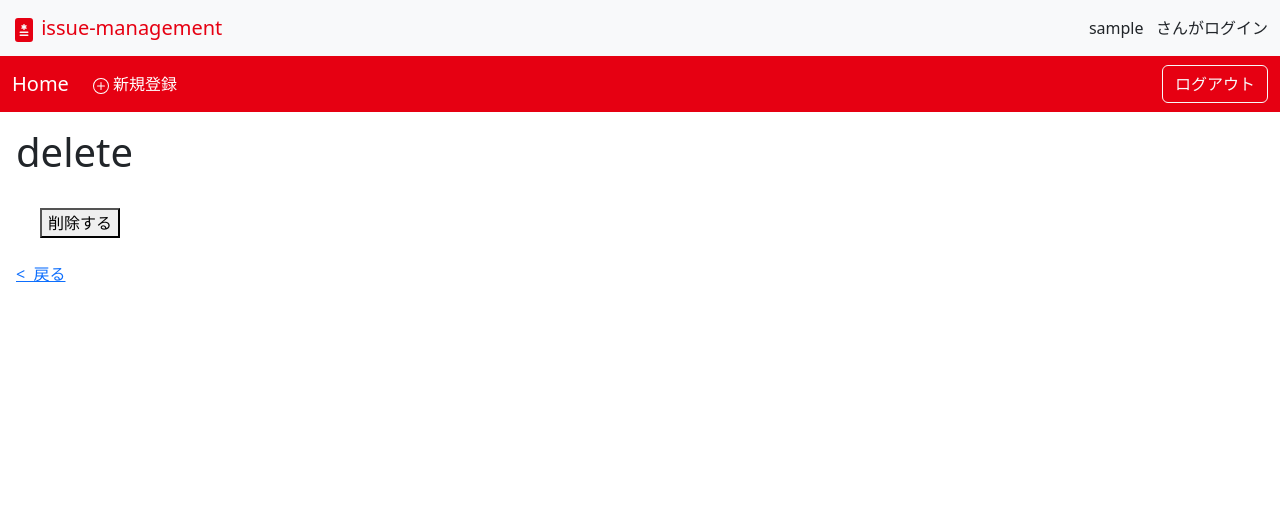
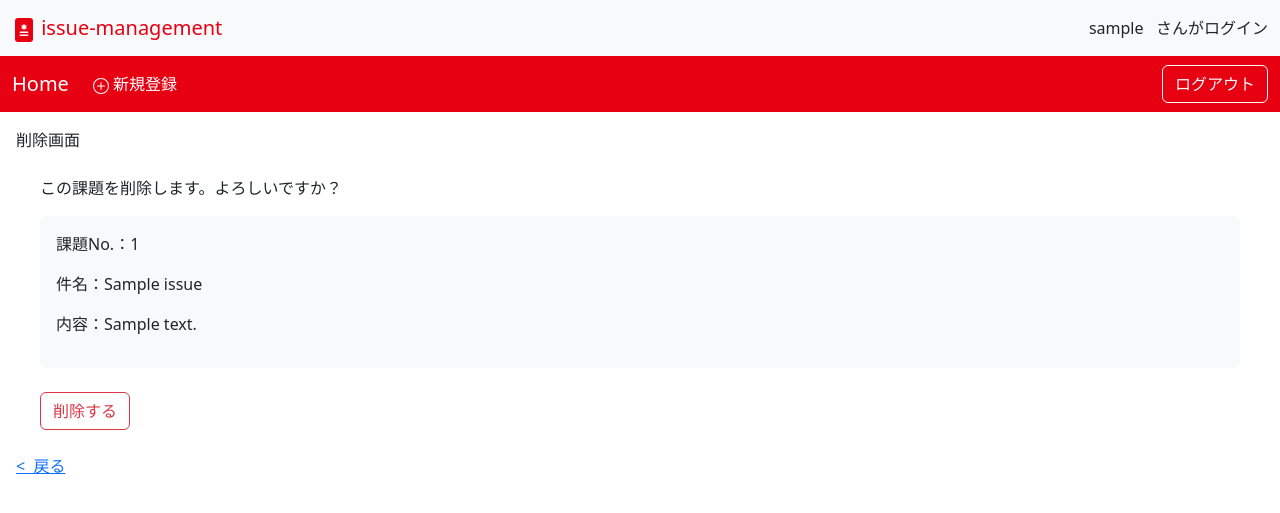
Before and after one commit to hiiragi0o/issue-management, a Django app: page /delete/1/ in a window 1280 px wide. Shown: the top 513 px of the page. Run offline with Django 4.2, Linux system fonts and the light colour scheme; a user stored in the database is signed in; tables that the repository leaves empty hold one stand-in row (values such as "Sample post").

Commit message:
“カレンダー入力値の保持、削除画面の調整”

```diff
--- a/issue/templates/create.html
+++ b/issue/templates/create.html
@@ -34,7 +34,7 @@
                 <label for="deadline">
                     期限日：
                 </label>
-                <input id="deadline" type="date" class="form-control mb-3" name="deadline" value="{{ form.deadline.value|default_if_none:"" }}">
+                <input required id="deadline" type="date" class="form-control mb-3" name="deadline" value="{{ form.deadline.value|default_if_none:"" }}">
                 <b><font color="red">{{ form.deadline.errors }}</font></b>
 
                 <label for="type">
--- a/issue/templates/delete.html
+++ b/issue/templates/delete.html
@@ -2,14 +2,22 @@
 {% block title %}削除｜issue-management{% endblock title %}
 
 {% block content %}
-<h1>
-    delete
-</h1>
+{% block h1 %}削除画面{% endblock h1 %}
+
 <div class="p-4">
     <form method="post">
         {% csrf_token %}
         {{ form.as_p }}
-        <button type="submit">削除する</button>
+        <!-- issue の内容 -->
+        <p>この課題を削除します。よろしいですか？</p>
+        <div class="p-3 mt-3 bg-light rounded">
+        <p>課題No.：{{ object.id }}</p>
+        <p>件名：{{ object.title }}</p>
+        <p>内容：{{ object.contents }}</p>
+        </div>
+        {% comment %} <button type="submit">削除する</button> {% endcomment %}
+        <button type="submit" class="btn btn-outline-danger btn-custom mt-4">削除する</button>
+
     </form>
 </div>
 
--- a/issue/templates/login.html
+++ b/issue/templates/login.html
@@ -12,7 +12,7 @@
         <label for="name">
             ユーザー名
         </label>
-        <!-- 入力値があれば残す設定：value -->
+        <!-- 入力値があれば保持する設定：value -->
         <input id="name" type="text" class="form-control mb-3" name="username" value="{{ form.username.value|default_if_none:"" }}">
         <!-- 空白の場合エラーを表示 -->
         <b><font color="red">{{ form.username.errors }}</font></b>
--- a/issue/templates/update.html
+++ b/issue/templates/update.html
@@ -34,7 +34,7 @@
                 <label for="deadline">
                     期限日：
                 </label>
-                <input id="deadline" type="date" class="form-control mb-3" name="deadline" value="{{ form.deadline.value|default_if_none:"" }}">
+                <input required id="deadline" type="date" class="form-control mb-3" name="deadline" value="{{ form.deadline.value|date:'Y-m-d'|default_if_none:"" }}">
                 <b><font color="red">{{ form.deadline.errors }}</font></b>
 
                 <label for="type">
--- a/issue/views.py
+++ b/issue/views.py
@@ -80,12 +80,13 @@ class IssuesDetailView(LoginRequiredMixin, SuccessMessageMixin, DetailView):
 
         return context
 
-class IssuesCreateView(LoginRequiredMixin, CreateView):
+class IssuesCreateView(LoginRequiredMixin, SuccessMessageMixin, CreateView):
     template_name = 'create.html'
     model = Issues
     form_class =  IssuesForm
+    success_message = "課題が作成されました！"
 
-    # success_url = 更新成功したら該当のdetailページに遷移する
+    # success_url = 作成に成功したら該当のdetailページに遷移する
     def get_success_url(self):
         return reverse_lazy('detail', kwargs={'pk': self.object.pk})
 
@@ -93,19 +94,22 @@ class IssuesCreateView(LoginRequiredMixin, CreateView):
         form.instance.user = self.request.user
         return super().form_valid(form)
 
-class IssuesUpdateView(LoginRequiredMixin, UpdateView):
+class IssuesUpdateView(LoginRequiredMixin, SuccessMessageMixin, UpdateView):
     template_name = 'update.html'
     model = Issues
     form_class =  IssuesForm
+    success_message = "課題が更新されました！"
 
     # success_url = 更新成功したら該当のdetailページに遷移する
     def get_success_url(self):
         return reverse_lazy('detail', kwargs={'pk': self.object.pk})
 
-class IssuesDeleteView(LoginRequiredMixin, DeleteView):
+class IssuesDeleteView(LoginRequiredMixin, SuccessMessageMixin, DeleteView):
     template_name = 'delete.html'
     model = Issues
     success_url = reverse_lazy("list")
+    success_message = "課題が削除されました！"
+
 
 class CommentCreateView(LoginRequiredMixin, CreateView):
     """
@@ -181,8 +185,6 @@ class FileFieldFormView(FormView):
     def form_valid(self, form):
         # アップロードファイルをリスト型で取得
         files = form.cleaned_data["files"]
-        print("ファイルをアップロードしました！") # あとで消す
-        print(files)# あとで消す
 
         # アップロード対象の Issue を取得
         issue_pk = self.kwargs.get('pk')
@@ -196,9 +198,10 @@ class FileFieldFormView(FormView):
         return super().form_valid(form)
 
 # ログインビューを作成
-class LoginView(BaseLoginView):
+class LoginView(SuccessMessageMixin, BaseLoginView):
     form_class = LoginForm
     template_name = "login.html"
+    success_message = "ログインしました！"
 
 # ログアウトビューを作成
 class LogoutView(BaseLogoutView):
```
Also changed, not shown: issue/templates/detail.html (+9 -1 lines).
